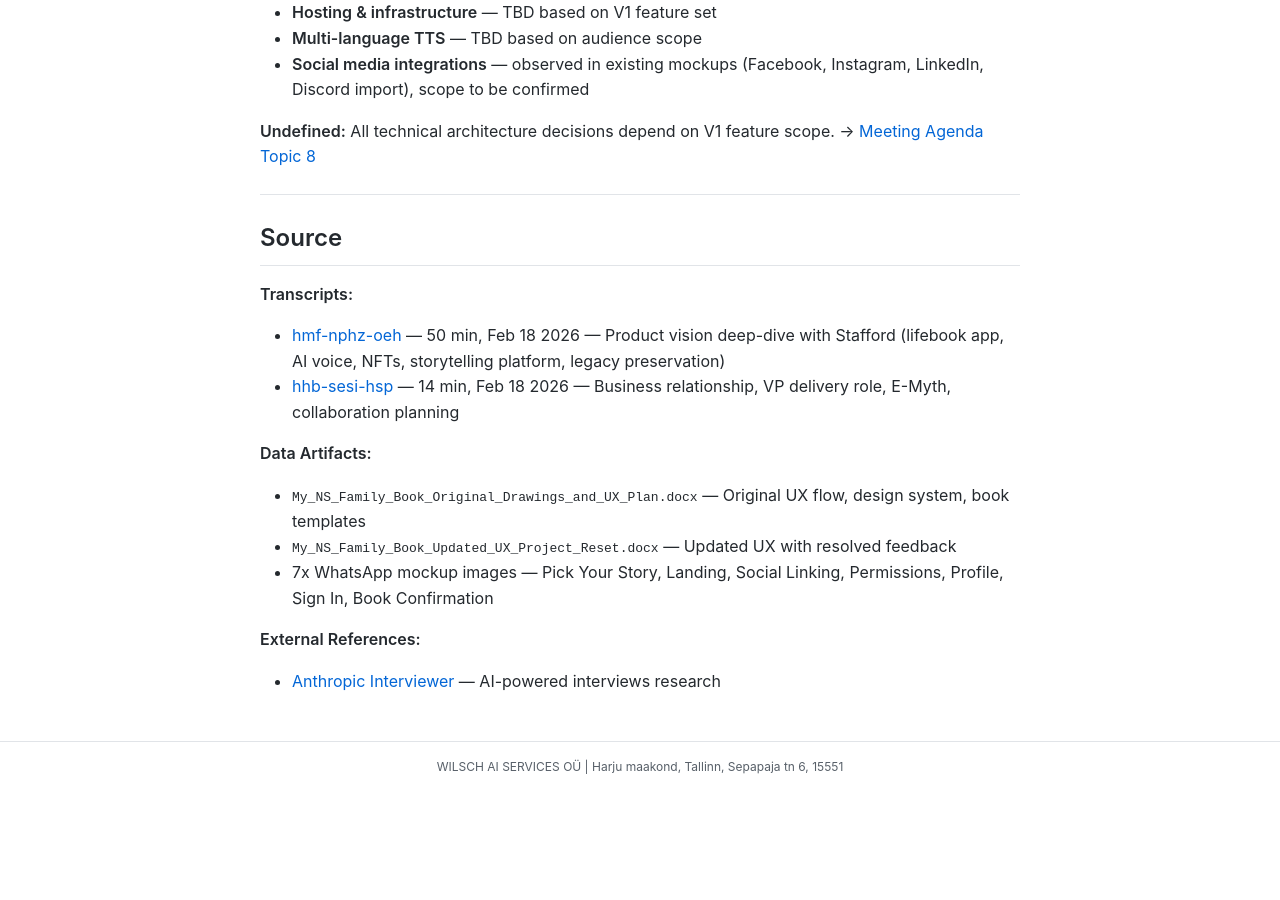
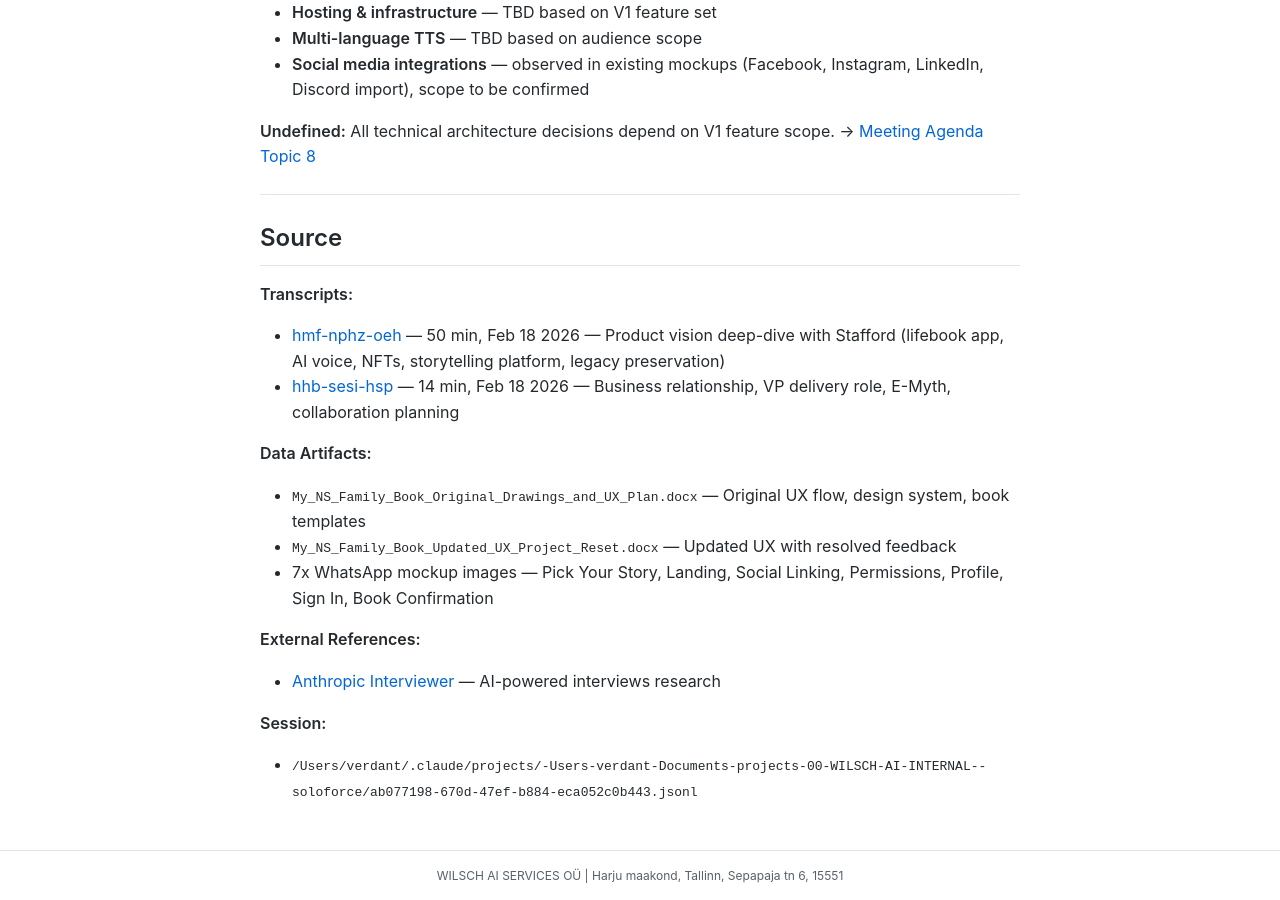
Before and after one commit to MariusWilsch/public-wilsch-ai-pages, a Jekyll site: the page built from project/livebook/livebook-design-doc-v01.md, in a window 1280 px wide and 900 px high, scrolled down 5234 px. Built offline with Jekyll 4.4.1, drawn with Linux system fonts in a browser that asks for light colours; our own code applies the rules of GitHub Pages for plain Markdown files; before the commit the page ends 6025 px from its top, so only the background shows below that.

Commit message:
Sync from hippocampus 2026-02-20

```diff
--- a/project/livebook/livebook-design-doc-v01.md
+++ b/project/livebook/livebook-design-doc-v01.md
@@ -163,3 +163,6 @@ Implementation-specific decisions are premature at this stage. The following are
 
 **External References:**
 - [Anthropic Interviewer](https://www.anthropic.com/research/anthropic-interviewer) — AI-powered interviews research
+
+**Session:**
+- `/Users/verdant/.claude/projects/-Users-verdant-Documents-projects-00-WILSCH-AI-INTERNAL--soloforce/ab077198-670d-47ef-b884-eca052c0b443.jsonl`
```
